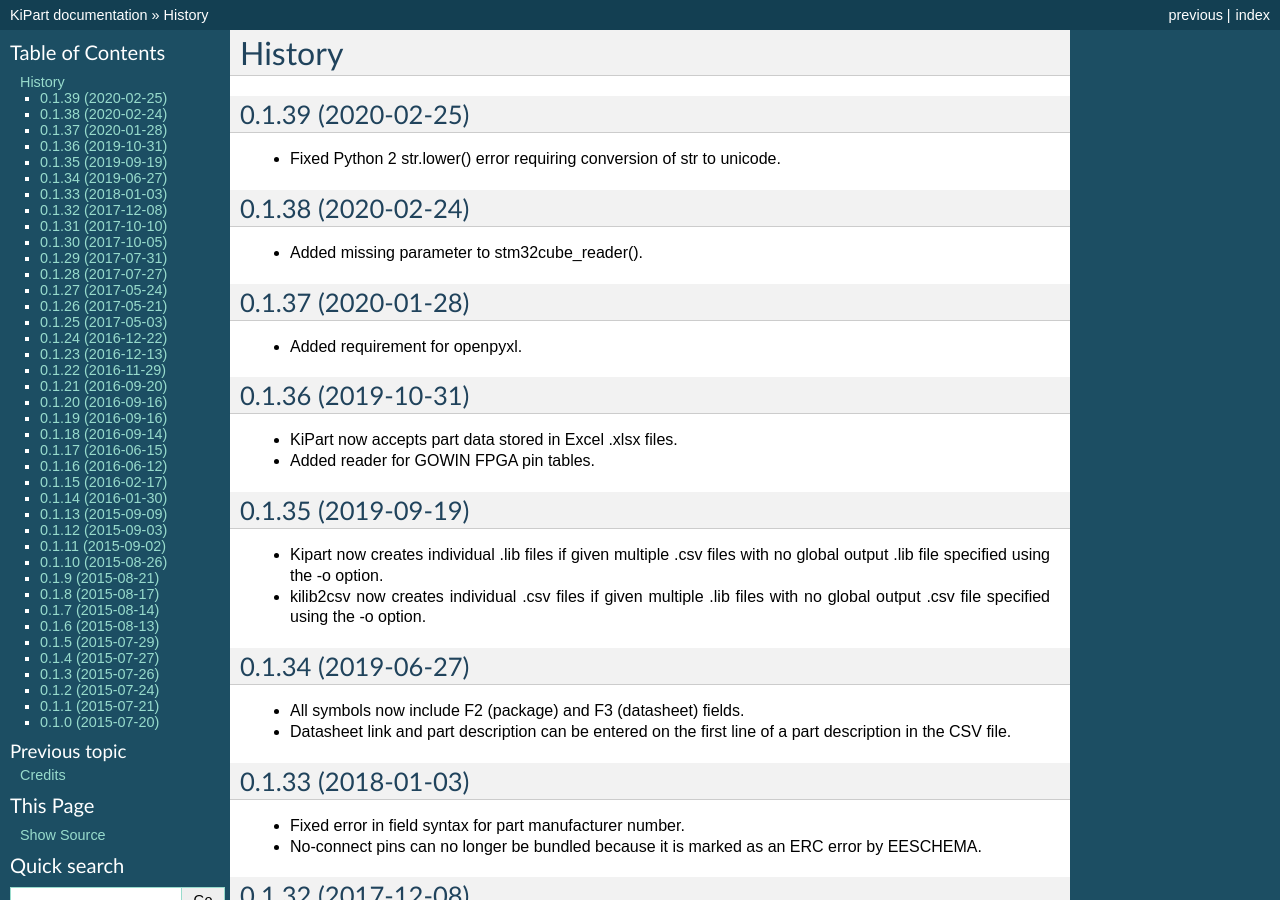
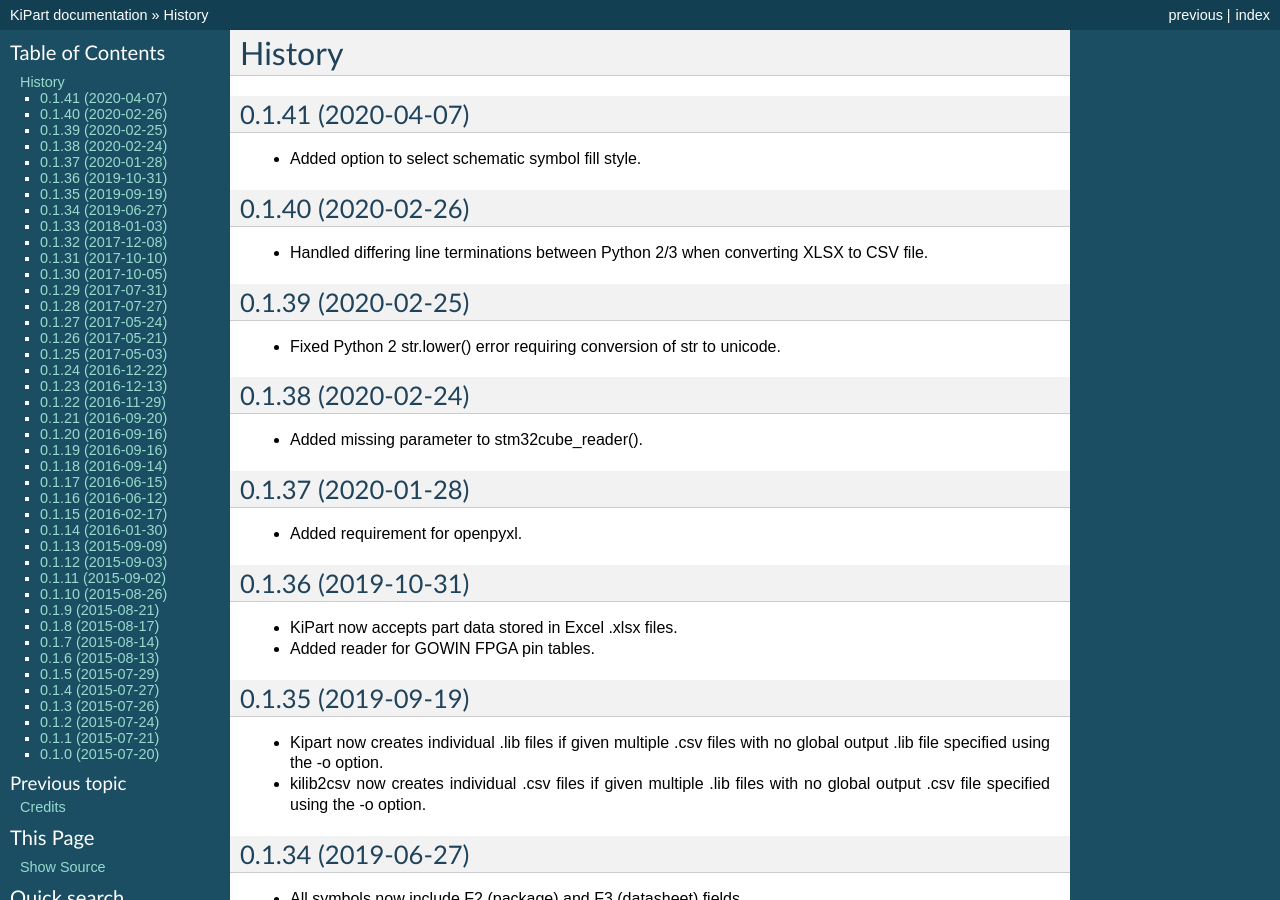
Before and after one commit to devbisme/KiPart, a Sphinx documentation site: the page built from docs/history.rst, in a window 1280 px wide and 900 px high. Built offline with Sphinx 7.4.7, drawn with Linux system fonts in a browser that asks for light colours; the version number could not be read and is left out.

Commit message:
Added option to select schematic symbol fill style.

```diff
--- a/AUTHORS.rst
+++ b/AUTHORS.rst
@@ -13,3 +13,4 @@
 * Hasan Yavuz OZDERYA (https://github.com/hyOzd)
 * John Donovan (https://github.com/GeoSpark)
 * Adrien Descamps (https://github.com/descampsa)
+* David Freitag (https://github.com/dvdfreitag)
--- a/HISTORY.rst
+++ b/HISTORY.rst
@@ -2,6 +2,19 @@
 
 History
 -------
+
+
+0.1.41 (2020-04-07)
+______________________
+
+* Added option to select schematic symbol fill style.
+
+
+0.1.40 (2020-02-26)
+______________________
+
+* Handled differing line terminations between Python 2/3 when converting XLSX to CSV file.
+
 
 0.1.39 (2020-02-25)
 ______________________
--- a/setup.py
+++ b/setup.py
@@ -5,7 +5,7 @@
 
 import setuptools
 
-__version__ = "0.1.40"
+__version__ = "0.1.41"
 __author__ = "XESS Corp."
 __email__ = "info@xess.com"
 
```
Also changed, not shown: docs/usage.rst (+4 -4 lines), 5 other files.
